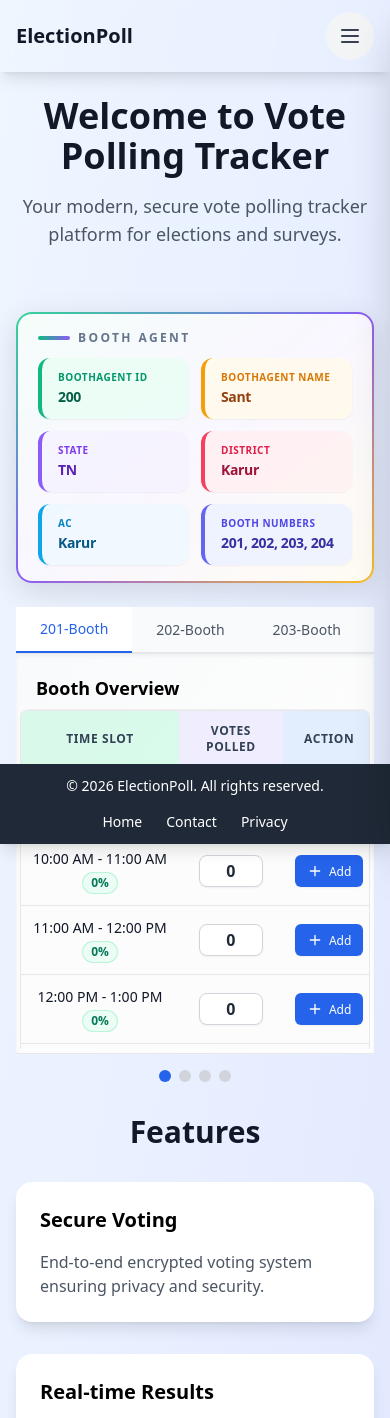
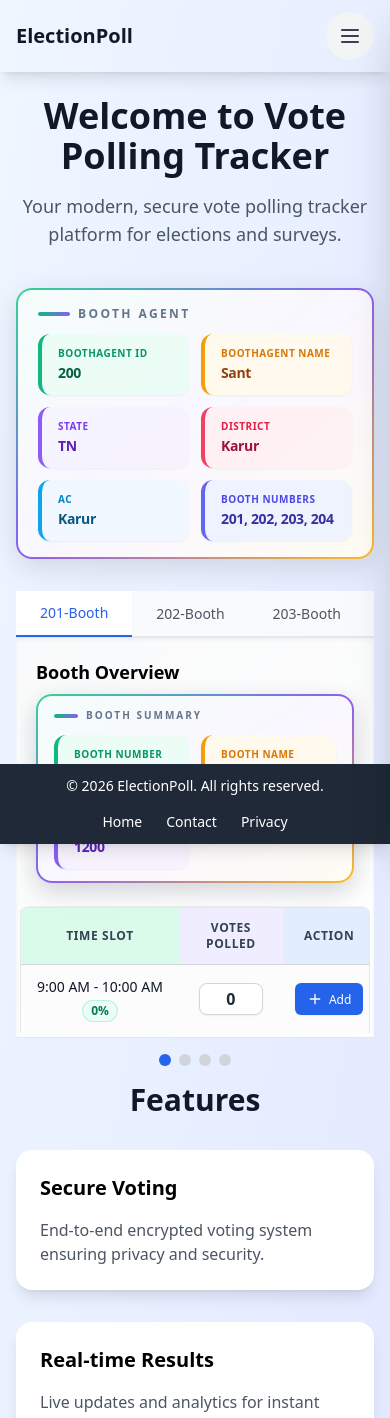
Before and after one commit to kumarranjit/election-polling-track, a React (Vite) app: page /home in a window 390 px wide. Shown: the top 1418 px of the page. Built offline with nearby package versions, Linux system fonts and the light colour scheme.

Commit message:
update design

```diff
--- a/src/components/BoothAgentInfo.tsx
+++ b/src/components/BoothAgentInfo.tsx
@@ -33,7 +33,7 @@ const labelThemeClasses = {
 
 const BoothAgentInfo = ({ info }: BoothAgentInfoProps) => {
   return (
-    <div className="group mb-6 relative overflow-hidden rounded-2xl p-[2px] bg-gradient-to-br from-emerald-400 via-violet-500 to-amber-400 shadow-[0_8px_30px_rgb(0,0,0,0.12)] transition-all duration-300 hover:shadow-[0_8px_40px_rgb(0,0,0,0.18)] hover:scale-[1.005]">
+    <div className="group mb-8 relative overflow-hidden rounded-2xl p-[2px] bg-gradient-to-br from-emerald-400 via-violet-500 to-amber-400 shadow-[0_8px_30px_rgb(0,0,0,0.12)] transition-all duration-300 hover:shadow-[0_8px_40px_rgb(0,0,0,0.18)] hover:scale-[1.005]">
       <div className="relative rounded-[14px] bg-white/95 backdrop-blur-sm dark:bg-slate-900/95">
         <div className="px-5 py-4 sm:px-7 sm:py-5">
           <div className="mb-3 flex items-center gap-2">
--- a/src/models/index.ts
+++ b/src/models/index.ts
@@ -1,2 +1,9 @@
 // Export all models and interfaces from a single entry point
 export * from './models';
+
+const today = new Date();
+today.setHours(7, 0, 0, 0);
+export const STARTIME = today.toISOString();
+const endTime = new Date();
+endTime.setHours(20, 0, 0, 0);
+export const ENDTIME = endTime.toISOString();
--- a/src/pages/boothData/BoothDataPage.tsx
+++ b/src/pages/boothData/BoothDataPage.tsx
@@ -16,6 +16,7 @@ export const BoothDataPage = () => {
           { boothNo: 203, totalVotes: 1200, boothName:"Booth 202"},
           { boothNo: 204, totalVotes: 1200, boothName:"Booth 204"}]
   };
+
 
   const tableData: TableData[] = [
     { id: "1", timeSlot: "9:00 AM - 10:00 AM", noOfVotesPolled: 0, percentage: 0 },
@@ -40,6 +41,49 @@ export const BoothDataPage = () => {
         <div className="p-4">
           <h3 className="text-lg font-semibold mb-2">Booth Overview</h3>
 
+          {/* Booth specific summary – styled similar to BoothAgentInfo */}
+          <div className="group mb-6 relative overflow-hidden rounded-2xl p-[2px] bg-gradient-to-br from-emerald-400 via-violet-500 to-amber-400 shadow-[0_8px_24px_rgb(15,23,42,0.18)]">
+            <div className="relative rounded-[14px] bg-white/95 backdrop-blur-sm dark:bg-slate-900/95">
+              <div className="px-4 py-3 sm:px-5 sm:py-4">
+                <div className="mb-3 flex items-center gap-2">
+                  <span className="h-1 w-6 rounded-full bg-gradient-to-r from-emerald-500 to-violet-500" />
+                  <span className="text-[10px] font-semibold uppercase tracking-[0.2em] text-slate-500 dark:text-slate-400">
+                    Booth Summary
+                  </span>
+                </div>
+
+                <div className="grid grid-cols-2 gap-3 sm:grid-cols-3">
+                  <div className="flex flex-col rounded-xl border-l-4 border-l-emerald-500 bg-emerald-50/90 px-4 py-3 text-emerald-800 shadow-sm dark:bg-emerald-950/40 dark:text-emerald-200">
+                    <span className="mb-0.5 text-[10px] font-bold uppercase tracking-wider text-emerald-600 dark:text-emerald-400">
+                      Booth Number
+                    </span>
+                    <span className="text-sm font-bold tracking-tight">
+                      {boothData.boothNo}
+                    </span>
+                  </div>
+
+                  <div className="flex flex-col rounded-xl border-l-4 border-l-amber-500 bg-amber-50/90 px-4 py-3 text-amber-800 shadow-sm dark:bg-amber-950/40 dark:text-amber-200">
+                    <span className="mb-0.5 text-[10px] font-bold uppercase tracking-wider text-amber-600 dark:text-amber-400">
+                      Booth Name
+                    </span>
+                    <span className="truncate text-sm font-bold tracking-tight">
+                      {boothData.boothName}
+                    </span>
+                  </div>
+
+                  <div className="flex flex-col rounded-xl border-l-4 border-l-violet-500 bg-violet-50/90 px-4 py-3 text-violet-800 shadow-sm dark:bg-violet-950/40 dark:text-violet-200">
+                    <span className="mb-0.5 text-[10px] font-bold uppercase tracking-wider text-violet-600 dark:text-violet-400">
+                      Total Votes
+                    </span>
+                    <span className="text-sm font-bold tracking-tight">
+                      {totalVotes}
+                    </span>
+                  </div>
+                </div>
+              </div>
+            </div>
+          </div>
+
           {totalVotes ? (
             <CountTable data={tableData} totalVotes={totalVotes} />
           ) : (
@@ -51,7 +95,7 @@ export const BoothDataPage = () => {
   });
 
   return (
-    <div className="container mx-auto py-8">
+    <div className="container mx-auto py-4 md:py-8">
       <BoothAgentInfo info={bootAgentInfo} />
       <TabComponent tabs={tabs} />
     </div>
--- a/src/pages/home/Home.tsx
+++ b/src/pages/home/Home.tsx
@@ -7,7 +7,7 @@ function Home() {
         <h1 className="text-4xl md:text-6xl font-bold text-gray-900 mb-4">
           Welcome to Vote Polling Tracker
         </h1>
-        <p className="text-lg md:text-xl text-gray-600 mb-8">
+        <p className="text-lg md:text-xl text-gray-600 mb-4 md:mb-8">
           Your modern, secure vote polling tracker platform for elections and surveys.
         </p>
         {/* <button className="bg-blue-600 text-white px-6 py-3 rounded-2xl hover:bg-blue-700 transition-colors duration-200 focus:outline-none focus:ring-2 focus:ring-blue-500 focus:ring-offset-2">
```
